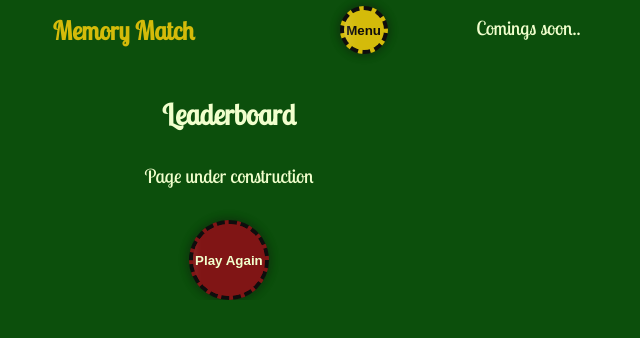
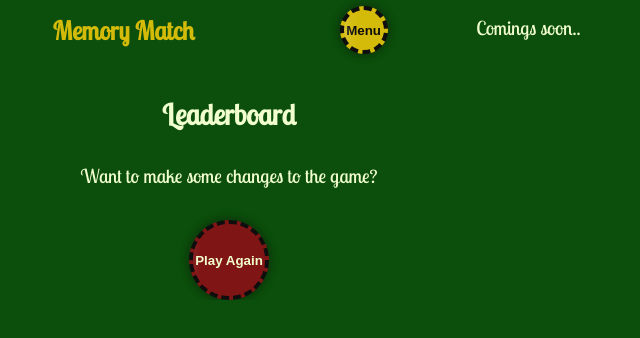
Before and after one commit to webshuriken/memory-match, a React (Create React App) app: page /settings in a window 1280 px wide. Shown: the top 338 px of the page, without its empty margins (0-640 px from the left). Built offline with nearby package versions, Linux system fonts and the light colour scheme.

Commit message:
refactor: use of the settings context so we can update the deck on the settings page

```diff
--- a/src/components/GameCards/GameCards.tsx
+++ b/src/components/GameCards/GameCards.tsx
@@ -1,6 +1,6 @@
 import { useState, useEffect, SetStateAction, Dispatch } from "react";
 import Card from "../Card/Card";
-import { useGame } from "../../routes/App/App";
+import { useSettings } from "../../routes/App/App";
 import { createRandomIDs } from "../../utils";
 import { iCardsType, iCardFacesType } from '../../custom-types/types'
 import './GameCards.css';
@@ -23,7 +23,7 @@ export default function GameCards({ gameReady, resetGame, setResetGame, handleCa
   const [flippedCards, setFlippedCards] = useState<FlippedCardsType>([]);
   // we just need the face cards and the cover
   const [deckOfCards, setDeckOfCards] = useState<iCardsType | null>(null);
-  const { gameDeck } = useGame();
+  const [ settings ] = useSettings();
 
   /**
    * Takes the name of an image and returns the URL made available by Cloudinary
@@ -161,6 +161,8 @@ export default function GameCards({ gameReady, resetGame, setResetGame, handleCa
 
   useEffect(() => {
     if (deckOfCards === null && gameReady) {
+      // we just need the current deck
+      const { gameDeck } = settings;
       // augment the cards. no need to change unless loading a new deck
       let augmentedCards = addCardsMeta(gameDeck.cards.faces);
       // construct augmented deck and shuffle cards
--- a/src/components/GamePlay/GamePlay.tsx
+++ b/src/components/GamePlay/GamePlay.tsx
@@ -3,7 +3,7 @@ import GameCards from "../GameCards/GameCards";
 import GameDash from "../GameDash/GameDash";
 import { useTimerDispatch, useTimerContext } from "../../context/TimerContext";
 import { useMovesDispatch } from "../../context/MovesContext";
-import { useGame } from "../../routes/App/App";
+import { useSettings } from "../../routes/App/App";
 import './GamePlay.css';
 
 
@@ -17,7 +17,7 @@ type Props = {
 export default function GamePlay({ gameReady, setGameReady }: Props): JSX.Element {
   const [matchesFound, setMatchesFound] = useState<number>(0);
   const [resetGame, setResetGame] = useState<boolean>(false);
-  const { gameDeck } = useGame();
+  const [ settings ] = useSettings();
 
   // timer context
   const {ticking} = useTimerContext();
@@ -46,7 +46,7 @@ export default function GamePlay({ gameReady, setGameReady }: Props): JSX.Elemen
    * Takes care when a matching pair is found
    */
   function handleMatchFound(): void {
-    if (gameDeck.size === (matchesFound + 1)) {
+    if (settings.gameDeck.size === (matchesFound + 1)) {
       console.log("GAME: all matches found, ending game")
       // inform Game component the game has finished
       setTimeout(() => {
--- a/src/routes/App/App.tsx
+++ b/src/routes/App/App.tsx
@@ -6,7 +6,7 @@ import { iGameSettingsType, iGameContextType, LeaderboardType } from '../../cust
 import './App.css';
 
 export default function App(): JSX.Element {
-  const [theGame, setTheGame] = useState<iGameSettingsType>({ gameDeck: DefaultDeck });
+  const [settings, setSettings] = useState<iGameSettingsType>({ gameDeck: DefaultDeck });
   const [theLeaderboard, setTheLeaderboard] = useState<LeaderboardType[]>(InitLeaderboard);
 
   return (
@@ -16,16 +16,16 @@ export default function App(): JSX.Element {
         <Nav />
       </header>
       <main>
-        <Outlet context={{ theGame, leaderboard: [theLeaderboard, setTheLeaderboard] }} />
+        <Outlet context={{ settings: [settings, setSettings], leaderboard: [theLeaderboard, setTheLeaderboard] }} />
       </main>
     </div>
   );
 }
 
 // Game settings context
-export function useGame() {
+export function useSettings() {
   const gameContext = useOutletContext<iGameContextType>();
-  return gameContext.theGame;
+  return gameContext.settings;
 }
 
 // Leaderboard context
--- a/src/routes/Settings/Settings.tsx
+++ b/src/routes/Settings/Settings.tsx
@@ -2,7 +2,7 @@ import PageHeader from "../../components/PageHeader/PageHeader";
 import './Settings.css';
 
 
-const msg = "Page under construction";
+const msg = "Want to make some changes to the game?";
 
 export default function Settings(): JSX.Element {
   return (
```
Also changed, not shown: src/custom-types/types.d.ts (+5 -2 lines).
